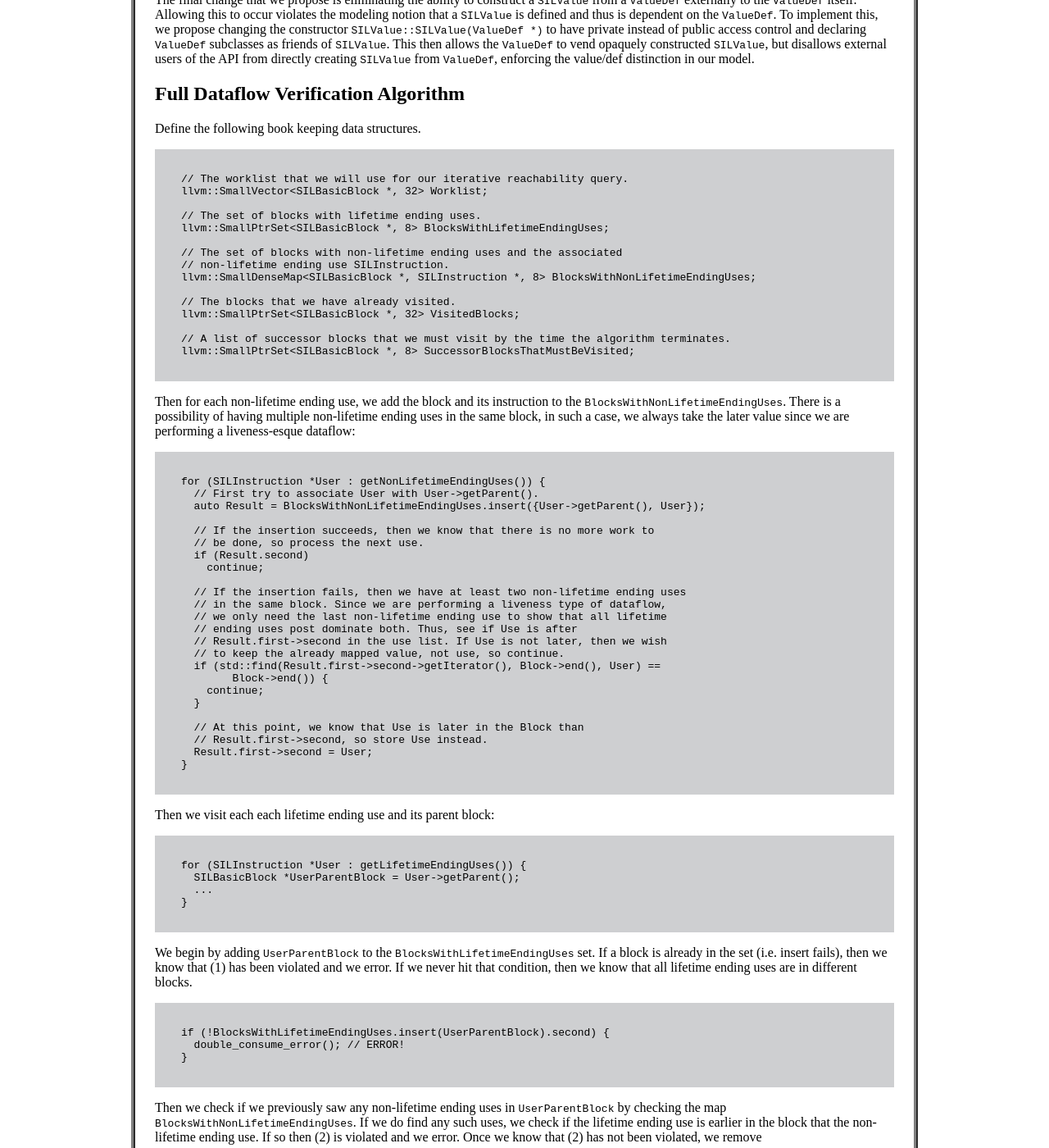
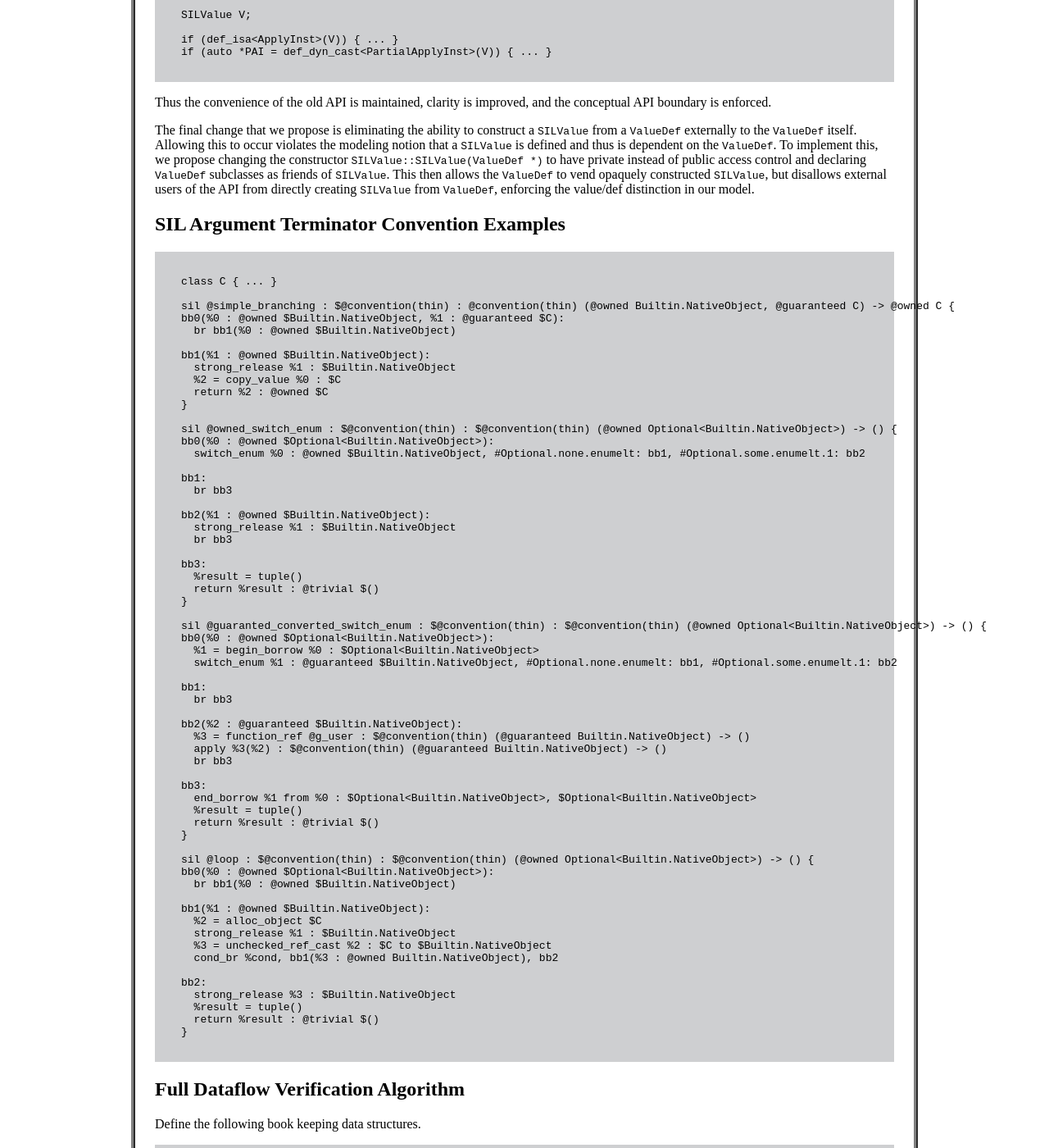
Before and after one commit to gottesmm/gottesmm.github.io, a Jekyll site: the page built from proposals/sil-ownership-model.md, in a window 1280 px wide and 1400 px high, scrolled down 4430 px. Shown: the whole window at 82% size. Built offline with Jekyll 4.4.1, drawn with Linux system fonts in a browser that asks for light colours; some of the changed text lies outside the part shown.

Commit message:
More examples.

```diff
--- a/proposals/sil-ownership-model.md
+++ b/proposals/sil-ownership-model.md
@@ -154,7 +154,15 @@ the convention of a `SILArgument` in a loop. Additionally, it allows for greater
 readability in the IR and prevents the optimizer from performing implicit
 conversions of ownership semantics on branch instructions, for instance,
 converting a `switch_enum` from consuming a value at +1 to using a borrowed +0
-parameter. In terms of API, we introduce a new
+parameter. In terms of API, we introduce a new method on `SILArgument`:
+
+    ValueOwnershipKind SILArgument::getOwnershipConstraint() const;
+
+which returns the required ownership constraint. In terms of representing these
+ownership constraint conventions in textual SIL, we print out the ownership
+constraint next to the specific argument in the block and the specific argument
+in the given terminator. For details of how this will look with various
+terminators, see the [appendix](#sil-argument-terminator-convention-examples).
 
 # Verification of Ownership Semantics
 
@@ -280,6 +288,71 @@ access control and declaring `ValueDef` subclasses as friends of
 `SILValue`. This then allows the `ValueDef` to vend opaquely constructed
 `SILValue`, but disallows external users of the API from directly creating
 `SILValue` from `ValueDef`, enforcing the value/def distinction in our model.
+
+## SIL Argument Terminator Convention Examples
+
+    class C { ... }
+
+    sil @simple_branching : $@convention(thin) : @convention(thin) (@owned Builtin.NativeObject, @guaranteed C) -> @owned C {
+    bb0(%0 : @owned $Builtin.NativeObject, %1 : @guaranteed $C):
+      br bb1(%0 : @owned $Builtin.NativeObject)
+
+    bb1(%1 : @owned $Builtin.NativeObject):
+      strong_release %1 : $Builtin.NativeObject
+      %2 = copy_value %0 : $C
+      return %2 : @owned $C
+    }
+
+    sil @owned_switch_enum : $@convention(thin) : $@convention(thin) (@owned Optional<Builtin.NativeObject>) -> () {
+    bb0(%0 : @owned $Optional<Builtin.NativeObject>):
+      switch_enum %0 : @owned $Builtin.NativeObject, #Optional.none.enumelt: bb1, #Optional.some.enumelt.1: bb2
+
+    bb1:
+      br bb3
+
+    bb2(%1 : @owned $Builtin.NativeObject):
+      strong_release %1 : $Builtin.NativeObject
+      br bb3
+
+    bb3:
+      %result = tuple()
+      return %result : @trivial $()
+    }
+
+    sil @guaranted_converted_switch_enum : $@convention(thin) : $@convention(thin) (@owned Optional<Builtin.NativeObject>) -> () {
+    bb0(%0 : @owned $Optional<Builtin.NativeObject>):
+      %1 = begin_borrow %0 : $Optional<Builtin.NativeObject>
+      switch_enum %1 : @guaranteed $Builtin.NativeObject, #Optional.none.enumelt: bb1, #Optional.some.enumelt.1: bb2
+
+    bb1:
+      br bb3
+
+    bb2(%2 : @guaranteed $Builtin.NativeObject):
+      %3 = function_ref @g_user : $@convention(thin) (@guaranteed Builtin.NativeObject) -> ()
+      apply %3(%2) : $@convention(thin) (@guaranteed Builtin.NativeObject) -> ()
+      br bb3
+
+    bb3:
+      end_borrow %1 from %0 : $Optional<Builtin.NativeObject>, $Optional<Builtin.NativeObject>
+      %result = tuple()
+      return %result : @trivial $()
+    }
+
+    sil @loop : $@convention(thin) : $@convention(thin) (@owned Optional<Builtin.NativeObject>) -> () {
+    bb0(%0 : @owned $Optional<Builtin.NativeObject>):
+      br bb1(%0 : @owned $Builtin.NativeObject)
+
+    bb1(%1 : @owned $Builtin.NativeObject):
+      %2 = alloc_object $C
+      strong_release %1 : $Builtin.NativeObject
+      %3 = unchecked_ref_cast %2 : $C to $Builtin.NativeObject
+      cond_br %cond, bb1(%3 : @owned Builtin.NativeObject), bb2
+
+    bb2:
+      strong_release %3 : $Builtin.NativeObject
+      %result = tuple()
+      return %result : @trivial $()
+    }
 
 ## Full Dataflow Verification Algorithm
 
```
